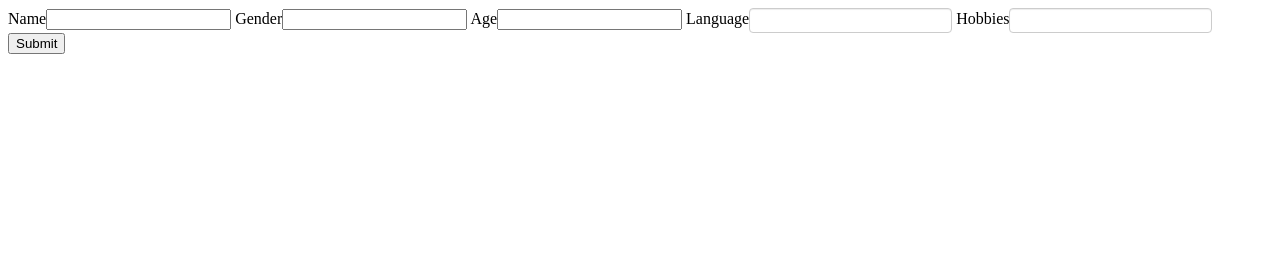
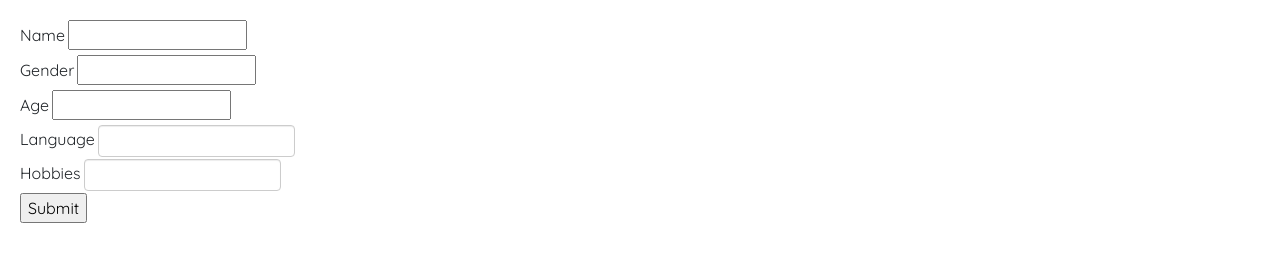
Before and after one commit to Jugendhackt/virtual_you, a plain HTML site: page profile.html in a window 1280 px wide. Drawn offline with nearby package versions, Linux system fonts and the light colour scheme.

Commit message:
profile editing

```diff
--- a/profile.html
+++ b/profile.html
@@ -1,6 +1,8 @@
 <html>
     <head>
 
+        <link rel="stylesheet" href="https://maxcdn.bootstrapcdn.com/bootstrap/4.0.0-beta/css/bootstrap.min.css" integrity="sha384-/Y6pD6FV/Vv2HJnA6t+vslU6fwYXjCFtcEpHbNJ0lyAFsXTsjBbfaDjzALeQsN6M" crossorigin="anonymous">
+            <link href="https://fonts.googleapis.com/css?family=Quicksand" rel="stylesheet">
         <script type="text/javascript" src="data.js"></script>
         <script type="text/javascript" src="jquery.js"></script>
 
@@ -19,16 +21,30 @@
 
 
         <img id="profilPic">
-
+        <div id="formular">
         <form id="profile" onsubmit="return submitUserData(this)">
-        <label>Name</label><input id="uname" name="uname" required>
-        <label>Gender</label><input id="gender" name="gender" required>
-        <label>Age</label><input id="age" name="age" required>
-        <label>Language</label><input id="languages" name="languages" data-role="tagsinput">
-        <label>Hobbies</label><input name="hobbies" data-role="tagsinput">
+        <label>Name</label><input id="uname" name="uname" required> <br>
+        <label>Gender</label><input id="gender" name="gender" required><br>
+        <label>Age</label><input id="age" name="age" required><br>
+        <label>Language</label><input id="languages" name="languages" data-role="tagsinput"><br>
+        <label>Hobbies</label><input name="hobbies" data-role="tagsinput"><br>
         <button type="submit" onsubmit="return submitUserData(this)">Submit</button>
 
         </form>
+            </div>
+    </body>
+</html>
 
-    </body>
-</html
+<style>
+
+    body{
+        font-family: 'Quicksand', sans-serif;
+        margin: 20px;
+    }
+
+    label{
+        margin-right: 3px;
+    }
+
+
+</style>
```
Also changed, not shown: Meine.html (+26 -9 lines).
